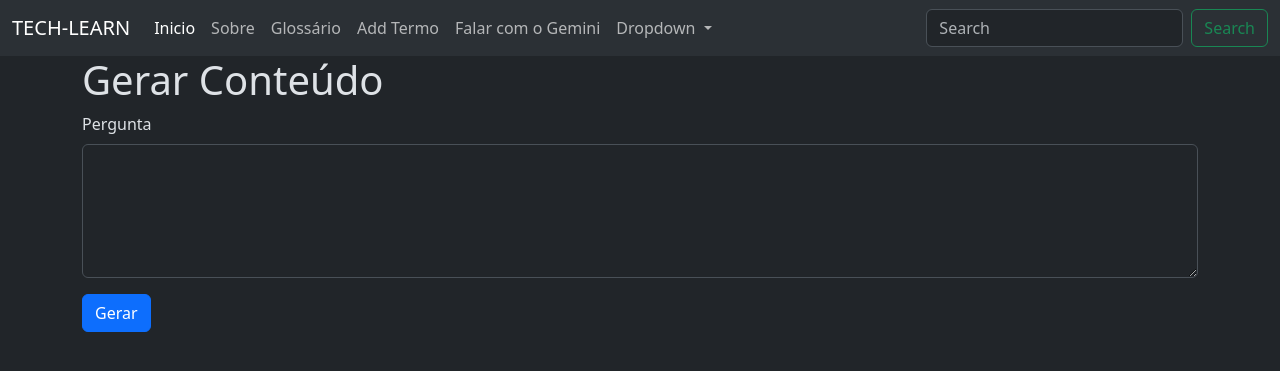
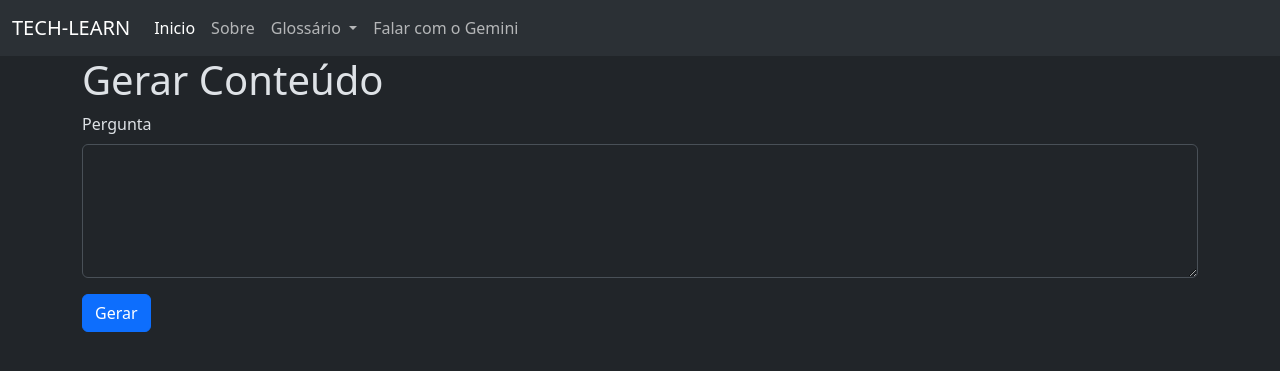
Before and after one commit to prof-mrafaelbatista/251-cc-grupo1, a Flask app: page /gemini in a window 1280 px wide. Shown: the top 371 px of the page. Run offline with Flask 3, Linux system fonts and the light colour scheme; parts of the project's set-up code (start-up, migrations or seed data) failed here and were passed over.

Commit message:
Refatorando  links de navegação no modelo.html

```diff
--- a/templates/modelo.html
+++ b/templates/modelo.html
@@ -29,13 +29,14 @@
           <a class="nav-link" href="/sobre">Sobre</a>
         </li>
         <!-- link - Glossário -->
-        <li class="nav-item">
-          <a class="nav-link" href="/glossario">Glossário</a>
-        </li>
-
-        <!-- link - Adição de termos -->
-        <li class="nav-item">
-          <a class="nav-link" href="/novos_termos">Add Termo</a>
+        <li class="nav-item dropdown">
+          <a class="nav-link dropdown-toggle" href="#" role="button" data-bs-toggle="dropdown" aria-expanded="false">
+            Glossário
+          </a>
+          <ul class="dropdown-menu">
+            <li><a class="dropdown-item" href="/glossario">Ver Termos</a></li>
+            <li><a class="dropdown-item" href="/novos_termos">Adicionar um Termo</a></li>
+          </ul>
         </li>
 
 
@@ -43,28 +44,6 @@
         <li class="nav-item">
           <a class="nav-link" href="/gemini">Falar com o Gemini</a>
         </li>
-
-        <li class="nav-item dropdown">
-          <a class="nav-link dropdown-toggle" href="#" role="button" data-bs-toggle="dropdown" aria-expanded="false">
-            Dropdown
-          </a>
-          <ul class="dropdown-menu">
-            <li><a class="dropdown-item" href="#">Action</a></li>
-            <li><a class="dropdown-item" href="#">Another action</a></li>
-            <li><hr class="dropdown-divider"></li>
-            <li><a class="dropdown-item" href="#">Something else here</a></li>
-          </ul>
-        </li>
-        <li class="nav-item">
-            <!-- ITEM DESATIVADO
-          <a class="nav-link disabled" aria-disabled="true">Disabled</a>
-            -->
-        </li>
-      </ul>
-      <form class="d-flex" role="search">
-        <input class="form-control me-2" type="search" placeholder="Search" aria-label="Search"/>
-        <button class="btn btn-outline-success" type="submit">Search</button>
-      </form>
     </div>
   </div>
   </nav>
```
